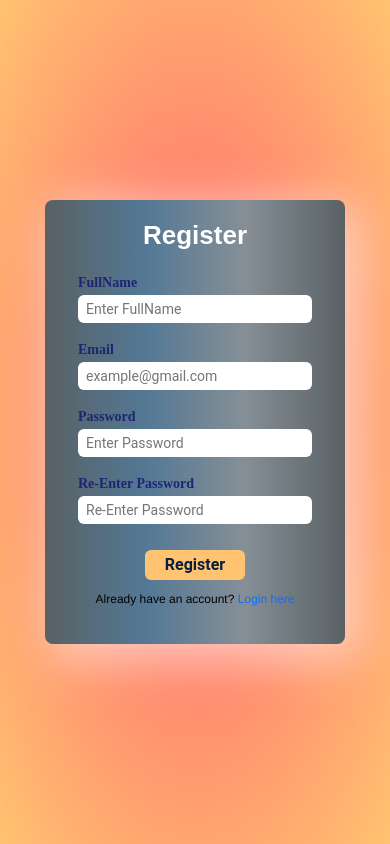
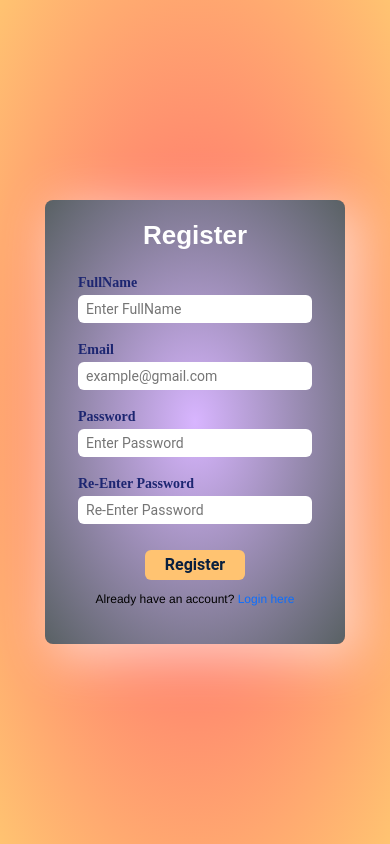
Before and after one commit to CodeWithYash99/credit-card-control, a React (Create React App) app: page /register in a window 390 px wide. Built offline with nearby package versions, Linux system fonts and the light colour scheme.

Commit message:
Update Register Responsive

```diff
--- a/src/components/Register/index.css
+++ b/src/components/Register/index.css
@@ -1,5 +1,5 @@
 .register-container {
-    background-image: linear-gradient(to right, #596164, #537895, #868F96, #596164);
+    background-image: radial-gradient(#D8B5FF, #596164);
     display: flex;
     flex-direction: column;
     align-items: center;
```
